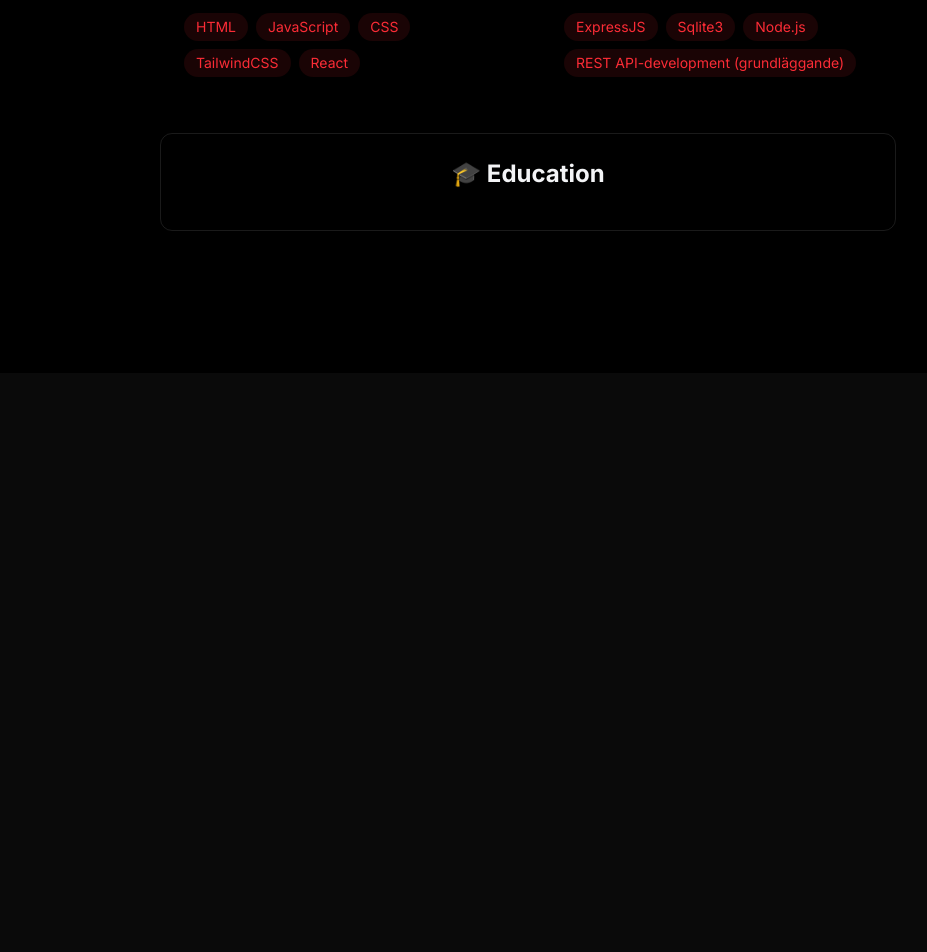
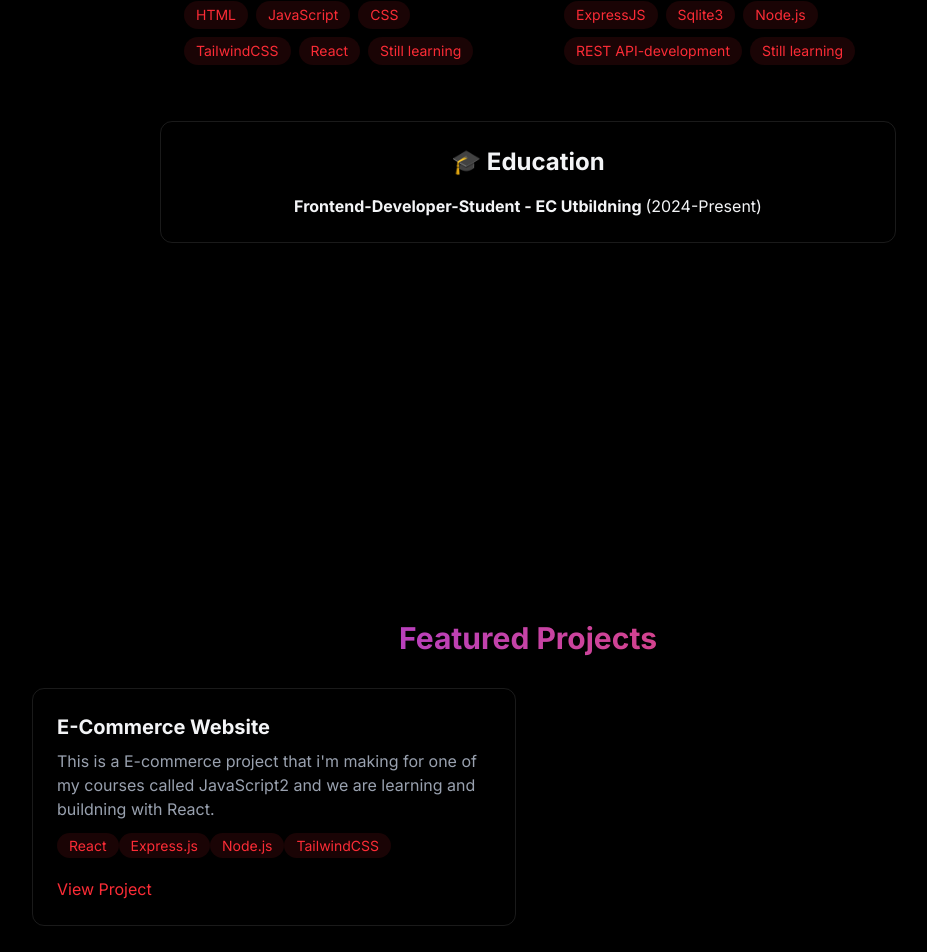
Before and after one commit to Kevin-a01/MyPortfolio, a React (Vite) app: page / in a window 1280 px wide. Shown: the part 1227-2179 px from the top of the page, without its empty margins (112-1039 px from the left). Before the commit the page ends 1600 px from the top, so only its background shows below. Built offline with nearby package versions, Linux system fonts and the light colour scheme.

Commit message:
Fix About me and some in Projects

```diff
--- a/src/App.jsx
+++ b/src/App.jsx
@@ -5,6 +5,7 @@ import Navbar from "./components/Navbar"
 import MobileMenu from "./components/MobileMenu"
 import Home from "./components/sections/Home"
 import About from "./components/sections/About"
+import Projects from "./components/sections/Projects"
 
 
 function App() {
@@ -21,8 +22,7 @@ function App() {
         <MobileMenu menuOpen={menuOpen} setMenuOpen={setMenuOpen} />
         <Home menuOpen={menuOpen} setMenuOpen={setMenuOpen}/>
         <About menuOpen={menuOpen} setMenuOpen={setMenuOpen}/>
-
-
+        <Projects menuOpen={menuOpen} setMenuOpen={setMenuOpen}/>
       </div>
 
 
--- a/src/components/Navbar.jsx
+++ b/src/components/Navbar.jsx
@@ -13,7 +13,7 @@ function Navbar({menuOpen, setMenuOpen}){
 
       <div className="max-w-5xl mx-auto px-4">
         <div className="flex justify-between items-center h-16">
-          <a className={`font-mono text-2xl font-bold md:text-3xl text-white transitionn-opacity duration-300 ${menuOpen ? "opacity-35" : "opacity-100"}`} href="#home">Port<span className="text-purple-500">Folio.</span></a>
+          <a className={`font-mono text-2xl font-bold md:text-3xl text-white transitionn-opacity duration-300 ${menuOpen ? "opacity-35" : "opacity-100"}`} href="/">Port<span className="text-purple-500">Folio.</span></a>
           {!menuOpen && (
             <div className="w-7 h-7 relative cursor-pointer text-xl z-40 md:hidden" onClick={() => setMenuOpen((prev) => !prev)}>
             &#9776;
--- a/src/components/sections/About.jsx
+++ b/src/components/sections/About.jsx
@@ -5,14 +5,16 @@ function About({menuOpen}){
     "JavaScript",
     "CSS",
     "TailwindCSS",
-    "React"
+    "React",
+    "Still learning"
   ]
 
   const backendSkills =[
     "ExpressJS",
     "Sqlite3",
     "Node.js",
-    "REST API-development (grundläggande)"
+    "REST API-development",
+    "Still learning"
 
   ]
 
@@ -24,7 +26,7 @@ function About({menuOpen}){
 
         <div className="rounded-xl p-8 border-white/10 border hover:-translate-y-1 transition-all">
           <p className="text-gray-300 mb-6">
-            I'm a passionate learner and loves to keep learning and keep buildning up my knowledge  in Fullstack-Development. I love to explore and learn new technologies and improving my skills is a big motivation for me as a student and a developer.
+            I'm a passionate learner that loves to keep learning and keep buildning up my knowledge  in Fullstack-Development. I love to explore and learn new technologies and improving my skills is a big motivation for me as a student and a developer.
           </p>
           </div>
 
@@ -32,14 +34,14 @@ function About({menuOpen}){
 
 
 
-        <div className="grid grid-cols-1 md:grid-cols-2 gap-6">
-          <div className="rounded-lg p-6 hover:translate-y-1 transition-all">
+        <div className="grid grid-cols-1 md:grid-cols-2 gap-6 ">
+          <div className="rounded-lg p-6 hover:translate-y-1 transition-all ">
             <h3 className="text-xl font-bold mb-4">
               Frontend
             </h3>
             <div className="flex flex-wrap gap-2">
               {frontendSkills.map((tech, key) => (
-                <span key={key} className="bg-red-500/10 text-red-500 py-1 px-3 rounded-full text-sm hover:bg-red-500/20 hover:shadow-[0_2px_8px_rgba(59,130,2246,0.2)] transition">
+                <span key={key} className="bg-red-500/10 text-red-500 py-1 px-3 rounded-full text-sm hover:bg-red-500/20 hover:shadow-[0_2px_8px_rgba(59,130,246,0.2)] transition">
                   {tech}
                 </span>
               ))}
@@ -52,7 +54,7 @@ function About({menuOpen}){
             </h3>
             <div className="flex flex-wrap gap-2">
               {backendSkills.map((tech, key) => (
-                <span key={key} className="bg-red-500/10 text-red-500 py-1 px-3 rounded-full text-sm hover:bg-red-500/20 hover:shadow-[0_2px_8px_rgba(59,130,2246,0.2)] transition">
+                <span key={key} className="bg-red-500/10 text-red-500 py-1 px-3 rounded-full text-sm hover:bg-red-500/20 hover:shadow-[0_2px_8px_rgba(59,130,246,0.2)] transition">
                   {tech}
                 </span>
               ))}
@@ -61,15 +63,16 @@ function About({menuOpen}){
         </div>
 
         <div className="grid grid-cols-1 md:w-full gap-6 mt-8">
-              <div className="p-6 rounded-xl border-white/10 border hover:-translate-y-1 transition-all">
-                <h3 className="text-2xl font-bold mb-4 text-center"> 🎓 Education</h3>
-                <ul>
-
+            <div className="p-6 rounded-xl border-white/10 border hover:-translate-y-1 transition-all">
+              <h3 className="text-2xl font-bold mb-4 text-center"> 🎓 Education</h3>
+                <ul className="text-center">
+                  <li>
+                     <strong>Frontend-Developer-Student - EC Utbildning </strong>
+                    (2024-Present)
+                  </li>
                 </ul>
-
               </div>
-        </div>
-
+          </div>
       </div>
 
 
--- a/src/components/sections/Projects.jsx
+++ b/src/components/sections/Projects.jsx
@@ -0,0 +1,34 @@
+function Projects(){
+
+    return(
+        <section id="projects" className="min-h-screen flex items-center justify-center py-20">
+        <div className="max-w-5xl mx-auto px-4">
+            <h2 className="text-3xl font-bold mb-8 bg-gradient-to-l from-red-500 to-purple-600 bg-clip-text text-transparent  text-center">Featured Projects</h2>
+
+            <div className="grid grid-cols-1 md:grid-cols-2 gap-6">
+                <div className="p-6 rounded-xl border border-white/10 hover:-translate-y-1 hover:border-red-500/30 hover:shadow-[0_2px_8px_rgba(59,130,246,0.2)] transition">
+
+                    <h3 className="text-xl font-bold mb-2">
+                        E-Commerce Website
+                    </h3>
+
+                    <p className="text-gray-400 pb-3">This is a E-commerce project that i'm making for one of my courses called JavaScript2 and we are learning and buildning with React.  </p>
+                    <div>
+                        {["React","Express.js","Node.js","TailwindCSS"].map((tech, key) => (
+                            <span key={key} className="bg-red-500/10 text-red-500 py-1 px-3 rounded-full text-sm hover:bg-red-500/20 hover:shadow-[0_2px_8px_rgba(59,130,246,0.1)] transition-all">
+                            {tech}
+                          </span>
+                        ))}
+                    </div>
+
+                    <div className="flex justify-between items-center">
+                        <a href="#" className="text-red-500 hover:text-red-400 pt-5">View Project</a>
+                    </div>
+                </div>
+            </div>
+        </div>
+        </section>
+    )
+
+}
+export default Projects;
```
